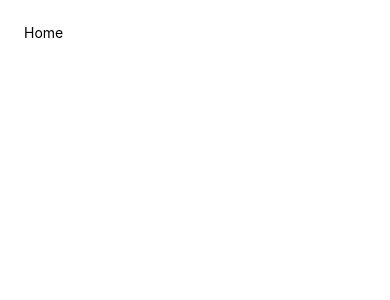
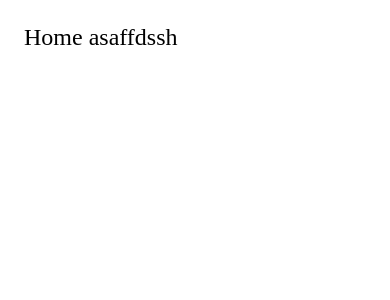
Before and after one commit to UmarAsif737/Review-App-React-Native, a React Native app: screen / in a window 390 px wide. Shown: the top 300 px of the page. Built offline with nearby package versions, Linux system fonts and the light colour scheme.

Commit message:
Custom font used

```diff
--- a/screens/home.js
+++ b/screens/home.js
@@ -4,7 +4,7 @@ import { StyleSheet, View, Text } from "react-native";
 export default function Home() {
   return (
     <View style={styles.container}>
-      <Text>Home</Text>
+      <Text style={styles.text}>Home asaffdssh</Text>
     </View>
   );
 }
@@ -13,4 +13,8 @@ const styles = StyleSheet.create({
   container: {
     padding: 24,
   },
+  text: {
+    fontFamily: "nunito-semiBold",
+    fontSize: 24,
+  },
 });
```
